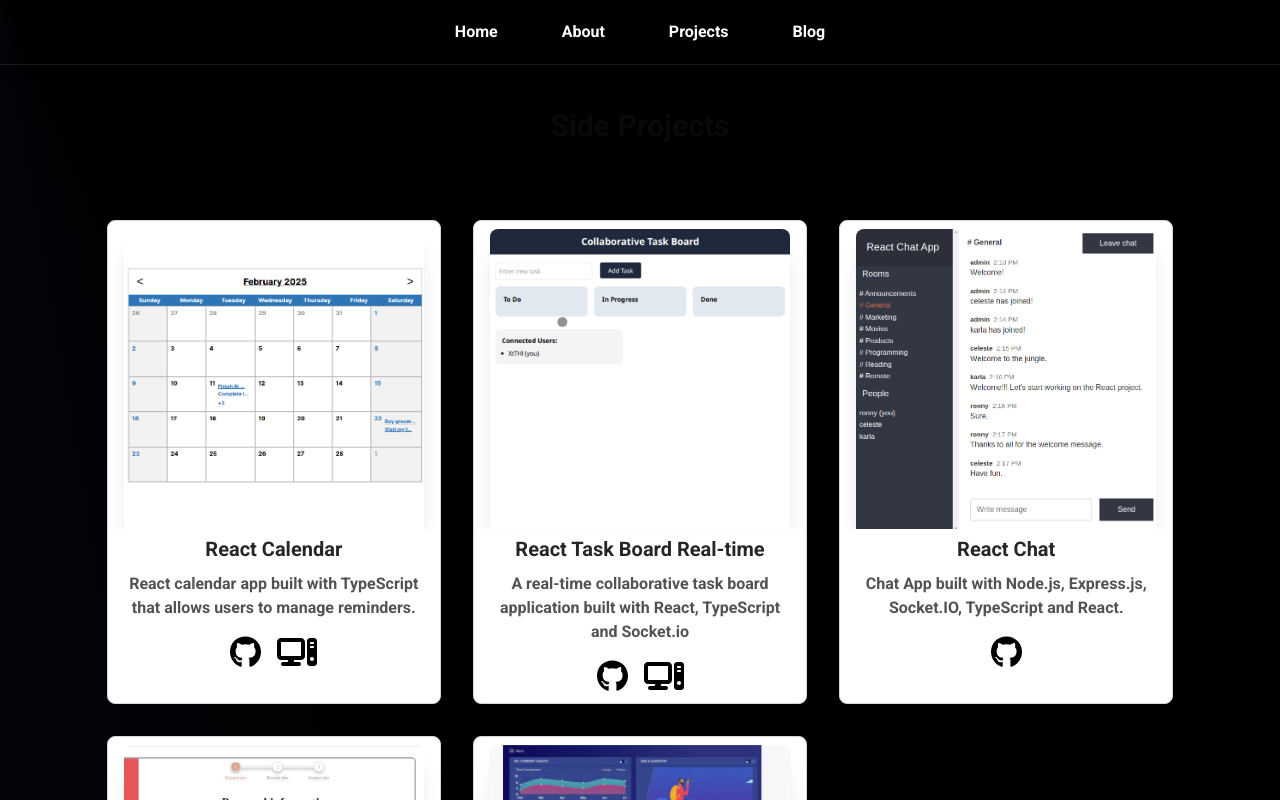
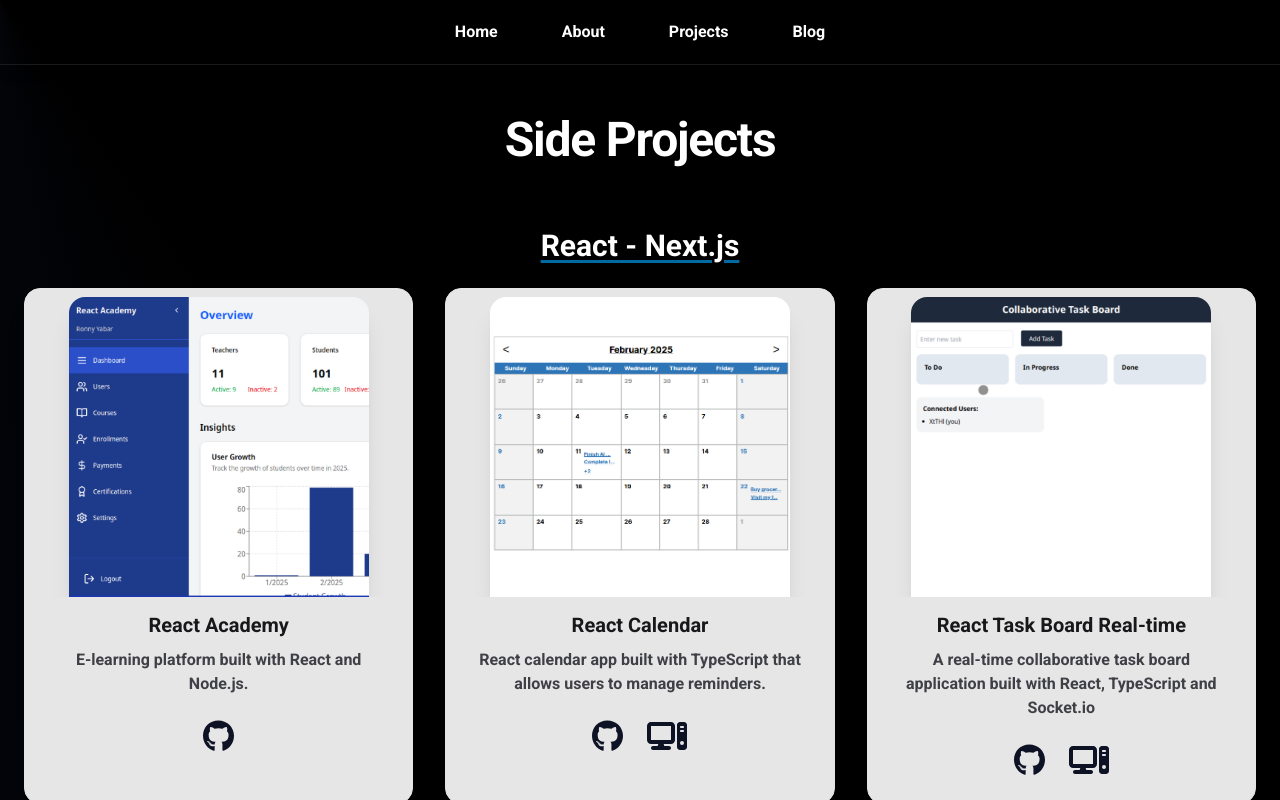
Before and after one commit to ronnyml/ronnycel, a Next.js app: page /projects in a window 1280 px wide. Shown: the top 800 px of the page. Built offline with nearby package versions, Linux system fonts and the light colour scheme.

Commit message:
Improve look and feel of projects page.

```diff
--- a/src/app/projects/page.tsx
+++ b/src/app/projects/page.tsx
@@ -7,37 +7,37 @@ import { projects } from "@/src/data/data";
 
 const Projects = () => {
   return (
-    <div className="flex justify-center py-6">
-      <div className="w-10/12">
+    <div className="flex justify-center py-8 bg-transparent">
+      <div className="w-full max-w-7xl px-2 md:px-6">
         <section className="flex flex-col">
-          <h1 className="text-3xl text-zinc-950 font-bold text-center mt-4 mb-3">Side Projects</h1>
+          <h1 className="text-4xl md:text-5xl font-extrabold text-white text-center mt-4 mb-6 tracking-tight drop-shadow-lg">Side Projects</h1>
             {projects.map((projectGroup, index) => (
               <div key={index}>
                 {Object.entries(projectGroup).map(([category, projectsInCategory]) => (
                   <div key={category}>
-                    <h2 className="text-2xl underline font-bold mt-4 mb-4">{category}</h2>
-                    <div className="mt-1 grid grid-cols-1 md:grid-cols-3 gap-8">
+                    <h2 className="text-2xl md:text-3xl font-bold text-white text-center mt-10 mb-6 underline underline-offset-4 decoration-sky-700 drop-shadow">{category}</h2>
+                    <div className="mt-1 grid grid-cols-1 sm:grid-cols-2 md:grid-cols-3 gap-8">
                       {projectsInCategory.map((project, projectIndex) => (
-                        <div key={projectIndex} className="block rounded-lg bg-white border border-neutral-300 dark:bg-neutral-700">
+                        <div key={projectIndex} className="block rounded-2xl bg-white/90 backdrop-blur-md border border-neutral-200 shadow-xl hover:shadow-2xl hover:scale-[1.03] transition-all duration-200">
                           <div
                             className="relative overflow-hidden flex items-center justify-center"
                             data-te-ripple-init
                             data-te-ripple-color="light">
                             <Image
-                              className="mt-2 rounded-t-lg shadow-xl"
+                              className="mt-2 rounded-t-2xl shadow-xl"
                               src={`/images/projects/${project.image}`}
-                              alt=""
+                              alt={project.title}
                               width={300}
                               height={300} />
                           </div>
-                          <div className="p-2">
-                            <h5 className="mb-2 text-center text-xl font-medium leading-tight text-neutral-800 dark:text-neutral-50">
+                          <div className="p-4">
+                            <h5 className="mb-2 text-center text-xl font-bold leading-tight text-zinc-900">
                               {project.title}
                             </h5>
-                            <p className="mb-4 text-center text-base text-neutral-600 dark:text-neutral-200">
+                            <p className="mb-4 text-center text-base text-zinc-700">
                               {project.description}
                             </p>
-                            <div className="text-center">
+                            <div className="text-center flex justify-center gap-2">
                             {project.github &&
                               <Link
                                 href={project.github.startsWith('http') ? project.github : `https://github.com/ronnyml/${project.github}`}
@@ -48,7 +48,7 @@ const Projects = () => {
                                 <FontAwesomeIcon
                                   icon={faGithub}
                                   size="2x"
-                                  color="#000" />
+                                  color="#0d1225" />
                               </Link>
                             }
 
@@ -62,7 +62,7 @@ const Projects = () => {
                                 <FontAwesomeIcon
                                   icon={faComputer}
                                   size="2x"
-                                  color="#000" />
+                                  color="#0d1225" />
                               </Link>
                             }
                             </div>
--- a/src/data/data.tsx
+++ b/src/data/data.tsx
@@ -63,6 +63,13 @@ const socialIcons = [
 const projects: ProjectCategory[] = [
     {
       "React - Next.js": [
+        {
+            title: "React Academy",
+            description: "E-learning platform built with React and Node.js.",
+            image: "react-academy.png",
+            github: "react-academy",
+            url: ""
+        },
         {
             title: "React Calendar",
             description: "React calendar app built with TypeScript that allows users to manage reminders.",
```
Also changed, not shown: public/images/projects/react-academy.png (added).
